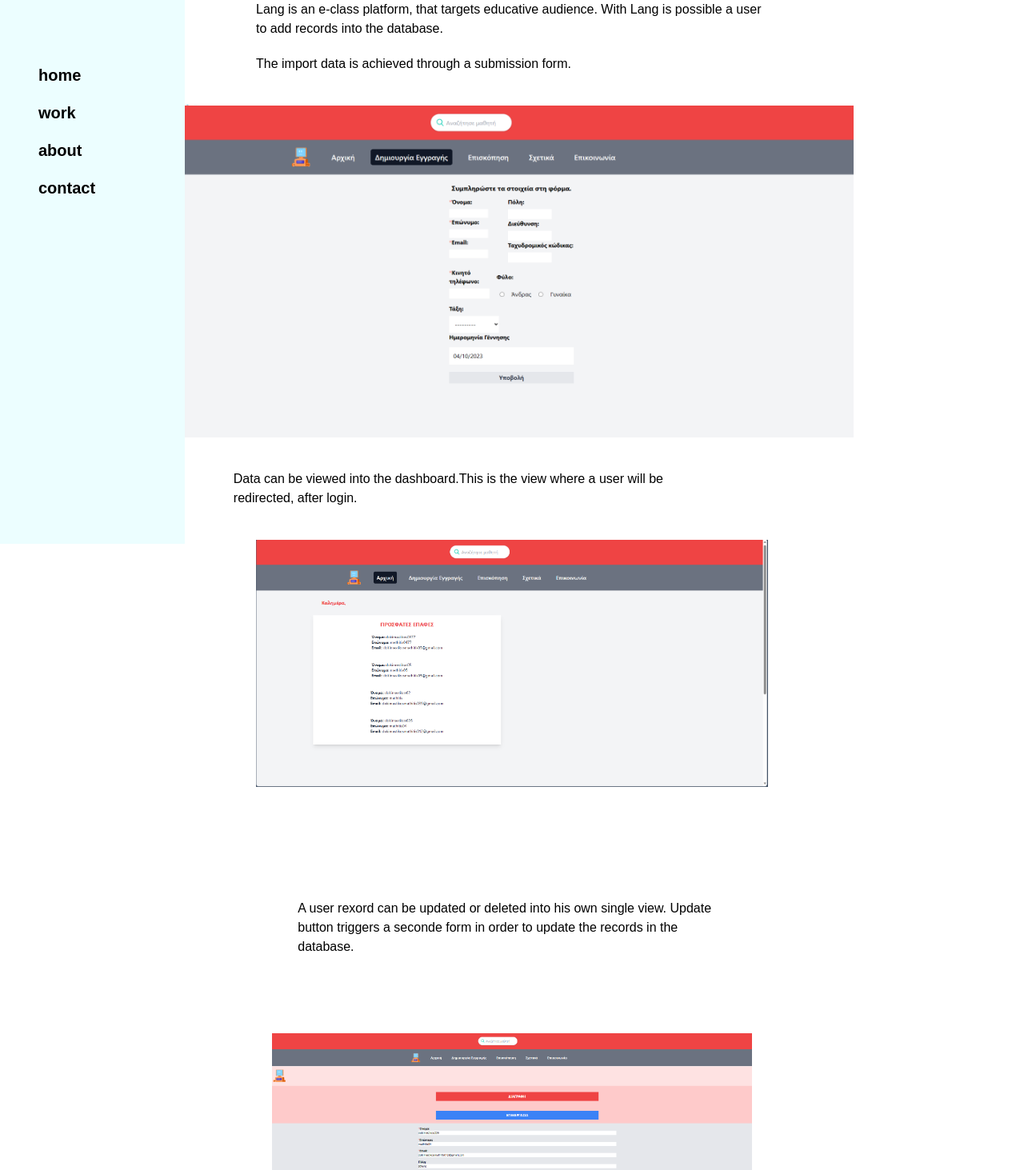
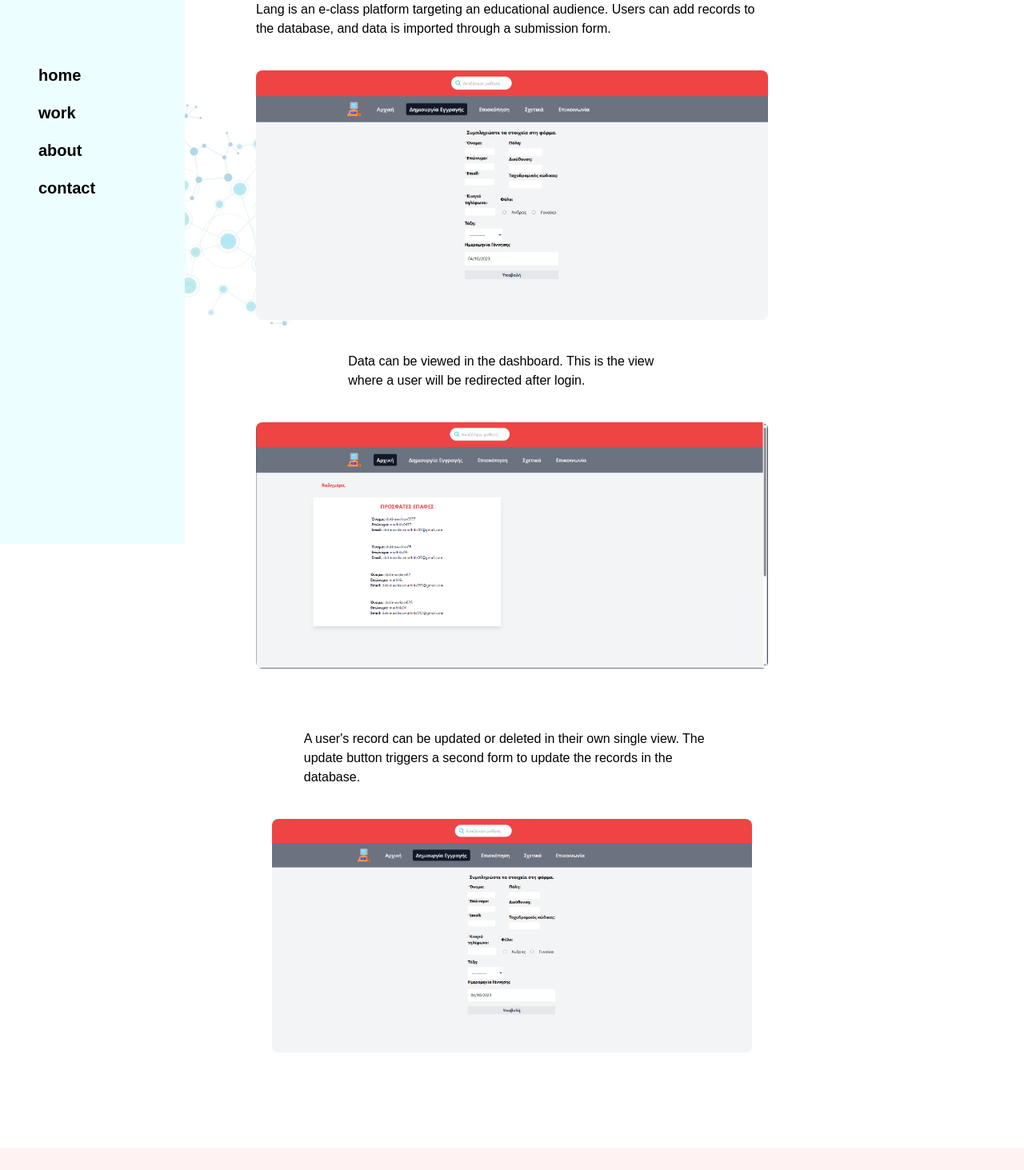
Before and after one commit to parischaralampidis3/portfolio_test, a React (Create React App) app: page /lang in a window 1280 px wide. Shown: the part 120-1583 px from the top of the page at 80% size. Built offline with nearby package versions, Linux system fonts and the light colour scheme.

Commit message:
working at changes in work view v.08

```diff
--- a/src/Components/Partials/Gallery.js
+++ b/src/Components/Partials/Gallery.js
@@ -69,6 +69,29 @@ function Gallery() {
               </p>
             </div>
           </div>
+
+
+
+
+          <div>
+            <h1 className="mt-10 text-base font-semibold text-cyan-700 lg:text-xl">
+              Product List
+            </h1>
+          </div>
+
+          <div className="mt-8">
+            <img
+              className="bg-cyan-500 shadow-lg shadow-gray-300/50"
+              src="..\assets\images\project_images\product_list_02.png"
+              alt="project_image"
+            />
+
+            <div className="flex w-full xl:flex-row w-full mt-5 text-cyan-900 font-light">
+              <p className="text-sm leading-6 mx-5 leading-6 mt-5 w-full mr-16 text-left lg:leading-6 w-full">
+                Project List is a CRUD web application,  in which a user, can add a product in a list. Also a user can preview the products, in a product list table.
+              </p>
+            </div>
+          </div>
         </div>
 
         {/** ----------third second portfolio---------------------------- */}
--- a/src/Components/Routing.js
+++ b/src/Components/Routing.js
@@ -6,6 +6,8 @@ import Contact from "./Views/Contact";
 import About from "./Views/About";
 import Blogger from "./Views/UseCases/Blogger";
 import Lang from "./Views/UseCases/Lang";
+import ProductList from "./Views/UseCases/ProductList";
+
 
 
 function Routing (){
@@ -23,10 +25,11 @@ function Routing (){
 
                 <Route path="/blogger" element={<Blogger/>}/>
                 <Route path="/lang" element={<Lang/>}/>
+                <Route path = "/productList" element={<ProductList/>}/>
            </Routes>
             </Router>
         </div>
     )
-}
+    }
 
 export default Routing;
--- a/src/Components/Views/UseCases/Lang.js
+++ b/src/Components/Views/UseCases/Lang.js
@@ -1,50 +1,66 @@
 import React from "react";
 
-function Lang(){
- return (
-
-     <div className="container mx-auto">
+function Lang() {
+  return (
+    <div className="container mx-auto">
       <div>
         <div className="flex flex-col mt-5 items-center justify-center">
-          <p className="mx-auto  mt-5 text-base w-3/5 md:w-3/5 lg:w-2/4">
-            Lang  is an e-class platform, that targets educative audience. With Lang is possible a
-            user to add records into the database.
+          <p className="mx-auto mt-5 text-base w-3/4 md:w-3/5 lg:w-2/4">
+            Lang is an e-class platform targeting an educational audience. Users
+            can add records to the database, and data is imported through a
+            submission form.
           </p>
-          <p className="mx-auto  mt-5 text-base w-3/5 md:w-3/5 lg:w-2/4">
-            The import data is achieved through a submission form. </p>
         </div>
 
-        <div className="w-3/4 h-90 mt-10 mx-auto  w-4/6 lg:h-full w-3/6 ">
-          <img src="../assets/images/project_images/lang_02.png" />
+        <div className="w-3/4 h-90 mt-10 mx-auto lg:w-2/4">
+          <img
+            src="../assets/images/project_images/lang_02.png"
+            alt="Lang Platform"
+            className="w-full h-full object-cover rounded-lg"
+          />
         </div>
-        <div className="flex flex-col justify-center items-center">
+
+        <div className="flex flex-col justify-center items-center w-3/4 mx-auto">
           <div className="flex mt-10">
-            <p className="   text-base   w-3/5 md:mt-0 w-5/6 lg:w-5/6 ">
-              Data can be viewed into the dashboard.This is the view where a user
-              will be redirected, after login.
+            <p className="mx-auto text-base w-full md:w-3/5 lg:w-3/5 mx-auto">
+              Data can be viewed in the dashboard. This is the view where a user
+              will be redirected after login.
             </p>
           </div>
         </div>
 
-        <div className=" w-3/4  h-90 mt-10 mx-auto md:w-3/6  mb-24">
-          <img src="../assets/images/project_images/lang_01.png" />
+        <div className="w-3/4 h-90 mt-10 mx-auto lg:w-2/4 mb-8">
+          <img
+            src="../assets/images/project_images/lang_01.png"
+            alt="Lang Dashboard"
+            className="w-full h-full object-cover rounded-lg"
+          />
         </div>
 
-        <div className="flex flex-col items-center mt-0 p-10  ">
-      <div className="flex flex-row justify-center mt-5 mx-12 -mt-20 md:mt-1">
-          <p className=" text-base mx-auto  mt-10 w-4/5 md:-mt-0 w-5/6 lg:w-2/4">
-            A user rexord can be updated or deleted into his own single view. Update button triggers
-            a seconde form in order to update the records in the database.
-          </p>
-        </div>
-          <div className="w-2/4  h-90 mt-5 mx-auto md:w-3/6 lg:mt-24">
-            <img src="../assets/images/project_images/lang_04.png" />
+        <div className="flex flex-col items-center mt-0 p-10">
+          <div className="flex flex-row justify-center mt-5 mx-12 -mt-20 md:mt-1">
+            <p className="text-base mx-auto mt-10 w-full md:-mt-0 lg:w-2/4">
+              A user's record can be updated or deleted in their own single view.
+              The update button triggers a second form to update the records in
+              the database.
+            </p>
           </div>
+
+
+          <div className="md:w-full h-90 mt-10 mx-auto lg:w-2/4">
+          <img
+            src="../assets/images/project_images/lang_02.png"
+            alt="Lang Platform"
+            className="w-full h-full object-cover rounded-lg"
+          />
         </div>
 
+
+
+        </div>
       </div>
     </div>
-    )
- }
+  );
+}
 
 export default Lang;
--- /dev/null
+++ b/src/Components/Views/UseCases/ProductList.js
@@ -0,0 +1,51 @@
+import React from "react";
+
+function ProductList() {
+  return (
+    <div className="container mx-auto">
+      <div>
+        <div className="flex flex-col mt-5 items-center justify-center">
+          <p className="mx-auto mt-5 text-base w-3/4 md:w-3/5 lg:w-2/4 mx-12 text-center">
+            Product List is a software in which you can add a product through a form list.
+          </p>
+        </div>
+
+        <div className="w-3/4 h-90 mt-10 mx-auto lg:w-2/4">
+          <img
+            src="../assets/images/project_images/product_list_04.png"
+            alt="Product List Platform"
+            className="w-full h-full object-cover rounded-lg"
+          />
+        </div>
+
+        <div className="flex flex-col justify-center items-center w-full mx-auto">
+          <div className="flex flex-col mt-5 items-center justify-center">
+            <p className="mx-auto mt-5 text-base w-2/4 md:w-2/5 lg:w-3/4 text-center">
+              Product List is a software in which you can add a product through a form list.
+            </p>
+          </div>
+        </div>
+
+        <div className="w-3/4 h-90 mt-10 mx-auto lg:w-2/4 mb-8">
+          <img
+            src="../assets/images/project_images/product_list_02.png"
+            alt="Product List Dashboard"
+            className="w-full h-full object-cover rounded-lg"
+          />
+        </div>
+
+        <div className="flex flex-col items-center mt-0 p-10">
+          <div className="flex flex-row justify-center mt-5 mx-12 -mt-20 md:mt-1">
+            <p className="text-base mx-auto mt-10 w-full md:-mt-0 lg:w-3/5 text-center">
+              A user's record can be updated or deleted in their own single view.
+              The update button triggers a second form to update the records in
+              the database.
+            </p>
+          </div>
+        </div>
+      </div>
+    </div>
+  );
+}
+
+export default ProductList;
--- a/src/Components/Views/Work.js
+++ b/src/Components/Views/Work.js
@@ -14,14 +14,14 @@ function Work() {
         {/* Blogger Project */}
         <div className="w-full md:w-1/2 lg:w-1/3 p-4 md:p-6 lg:p-8">
           <div className="p-4 text-cyan-900 bg-white rounded-lg ">
-            <h1 className="text-center text-2xl font-semibold mb-4">Blogger</h1>
+            <h1 className="text-center -mr-12 text-2xl font-semibold mb-4">Blogger</h1>
             <div className="flex flex-col justify-center items-center md:items-start">
-              <div className="w-full h-60 md:w-3/4 lg:w-3/4 mb-4">
+               <div className="h-60 sm:w-full md:w-4/4 lg:w-4/4 mx-12 mb-4">
                 <img src="../assets/images/project_images/blogger_screenshot_04.png" alt="Blogger Project" className="w-full h-full object-cover rounded-lg" />
               </div>
               <a
                 href="/blogger"
-                className="rounded-lg w-full md:w-4/5 lg:w-4/5 bg-green-500 text-center text-white font-semibold p-2 md:p-4 lg:p-2"
+                className="rounded-lg w-full sm:w-full p-2 lg:w-full mx-12 bg-green-500 text-center text-white font-semibold md:p-4 lg:p-2"
               >
                 {isActive ? "Show Blogger Project" : "Hide Blogger Project"}
               </a>
@@ -34,32 +34,32 @@ function Work() {
           <div className="mt-0 p-2 text-cyan-900 bg-white rounded-lg">
             <h1 className="text-center mb-6 text-2xl font-semibold">Lang</h1>
             <div className="flex flex-col justify-center items-center md:items-start">
-              <div className="h-60 md:w-4/4 lg:w-4/4 mb-8">
+              <div className="h-60 sm:w-full md:w-4/4 lg:w-4/4 mb-4">
                 <img src="../assets/images/project_images/lang_02.png" alt="Lang Project" className="w-full h-full object-cover rounded-lg" />
               </div>
               <a
                 href="/lang"
-                className="rounded-lg w-full md:w-3/4 lg:w-3/4 bg-green-500 text-center text-white font-semibold md:p-4 lg:p-2"
+                className="rounded-lg w-full sm:w-full p-2 lg:w-full bg-green-500 text-center text-white font-semibold md:p-4 lg:p-2"
               >
-                {isActive ? "Show Lang Project" : "Hide Lang Project"}
+              Show Lang Project
               </a>
             </div>
           </div>
         </div>
 
         {/* Another Lang Project (on a new line in lg size) */}
-        <div className="w-full lg:flex-none p-4 md:p-6 ">
+        <div className="w-full lg:flex-none p-4 md:p-8 ">
           <div className="mt-0 p-4 text-cyan-900 bg-white rounded-lg ">
-            <h1 className="text-center mb-4 text-2xl font-semibold">Lang</h1>
+            <h1 className="text-center mb-4 text-2xl font-semibold">Product List</h1>
             <div className="flex flex-col justify-center items-center md:items-center//">
-              <div className="h-60 md:w-4/4 lg:w-4/4 mb-8">
-                <img src="../assets/images/project_images/lang_02.png" alt="Lang Project" className="w-full h-full object-cover rounded-lg" />
+               <div className="h-60 sm:w-full md:w-1/3 lg:w-1/3 mb-4">
+                <img src="../assets/images/project_images/product_list_03.png" alt="Lang Project" className="w-full h-full object-cover rounded-lg" />
               </div>
               <a
-                href="/lang"
-                className="rounded-lg w-full md:w-3/4 lg:w-2/6 bg-green-500 text-center text-white font-semibold p-2 md:p-4 lg:p-2"
+                href="/productList"
+                className="rounded-lg w-full md:w-1/3 lg:w-2/6 bg-green-500 text-center text-white font-semibold p-2 md:w-1/3  lg:w-1/3 p-2"
               >
-                {isActive ? "Show Lang Project" : "Hide Lang Project"}
+                 Show Product List Project
               </a>
             </div>
           </div>
```
